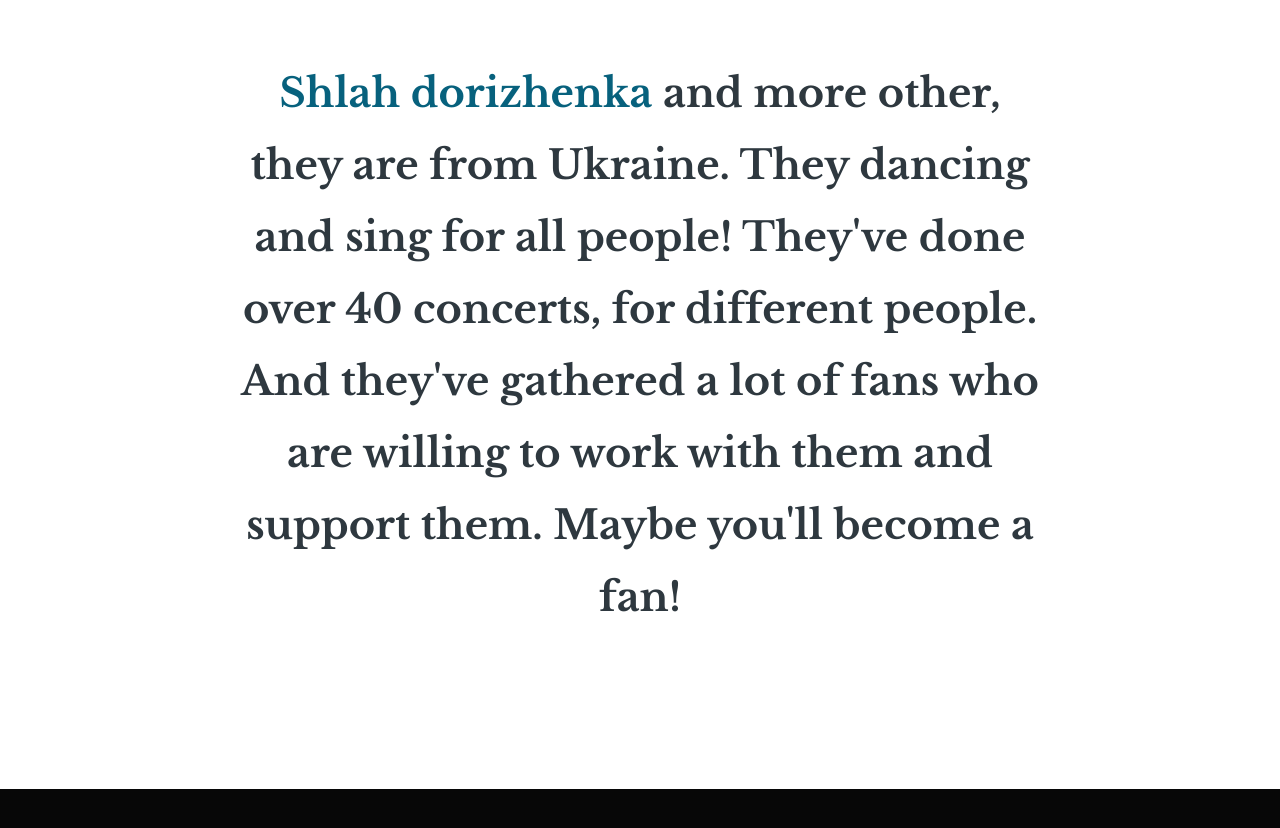
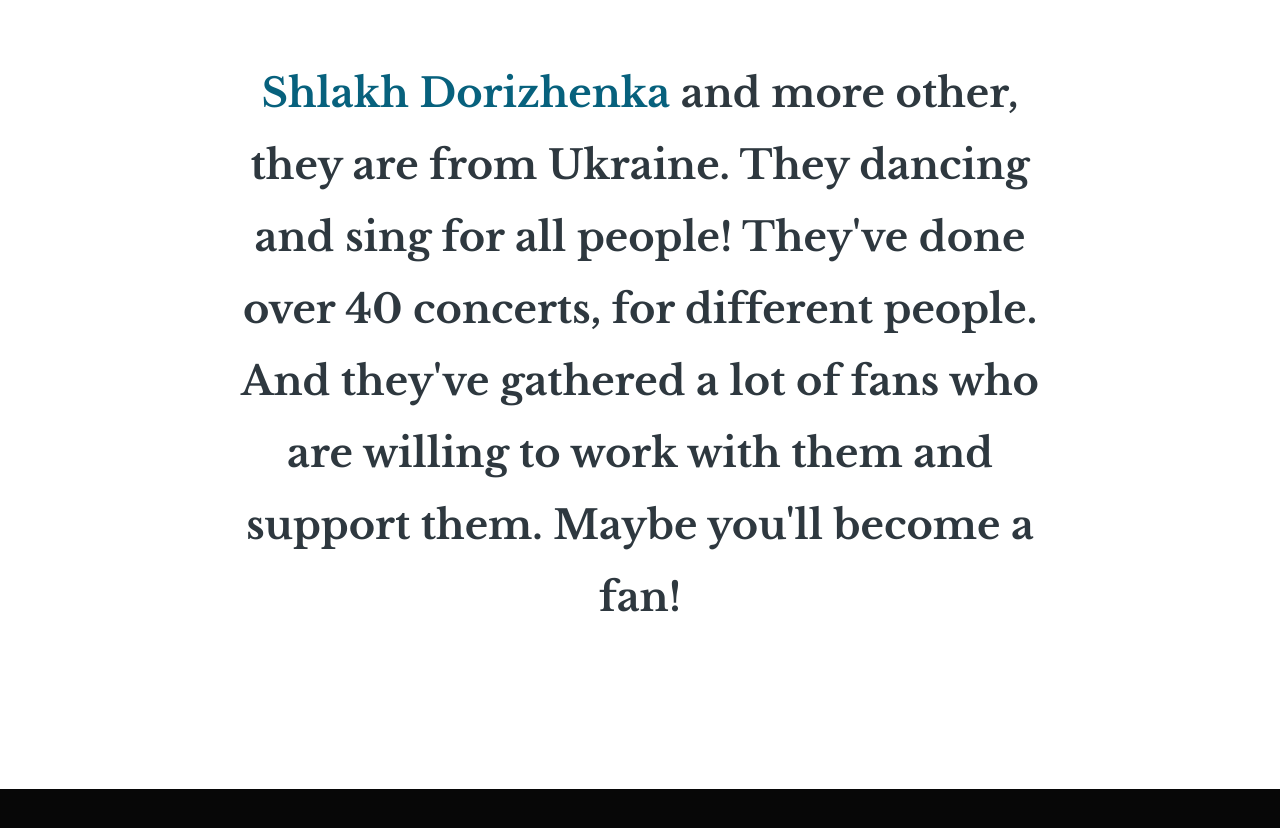
Before and after one commit to DGioriginal/IvanaKupala.github.io, a plain HTML site: page index.html in a window 1280 px wide. Shown: the part 999-1827 px from the top of the page. Drawn offline with Linux system fonts and the light colour scheme; files whose address does not match are found by name.

Commit message:
Update index.html

```diff
--- a/index.html
+++ b/index.html
@@ -128,7 +128,7 @@
 
 				<div class="intro">
 					<h3 class="animate-this">They are</h3>
-	   			<p class="lead animate-this"><span>Shlah dorizhenka</span> and more other, they are from Ukraine.
+	   			<p class="lead animate-this"><span>Shlakh Dorizhenka</span> and more other, they are from Ukraine.
 					They dancing and sing for all people!
 					They've done over 40 concerts, for different people. And they've gathered a lot of fans who are willing to work with them and support them. Maybe you'll become a fan!</p>
 				</div>
```
